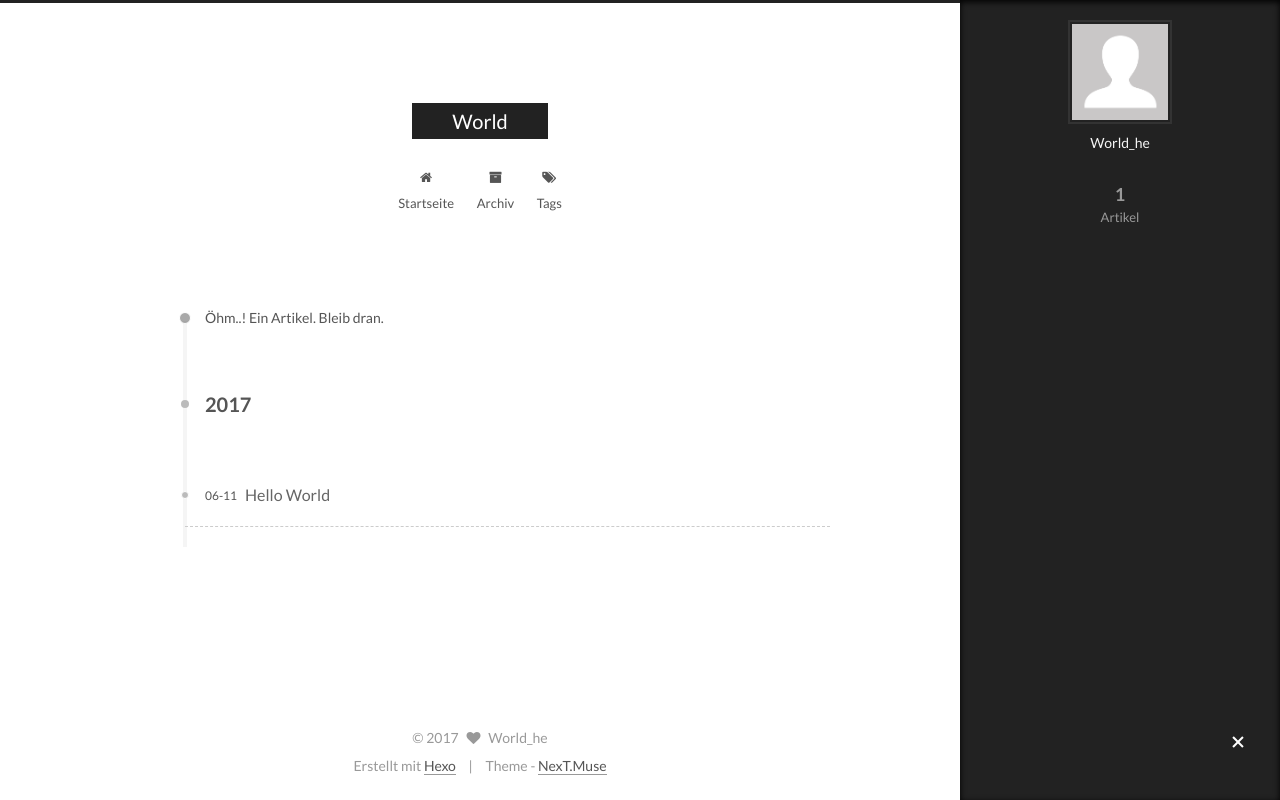
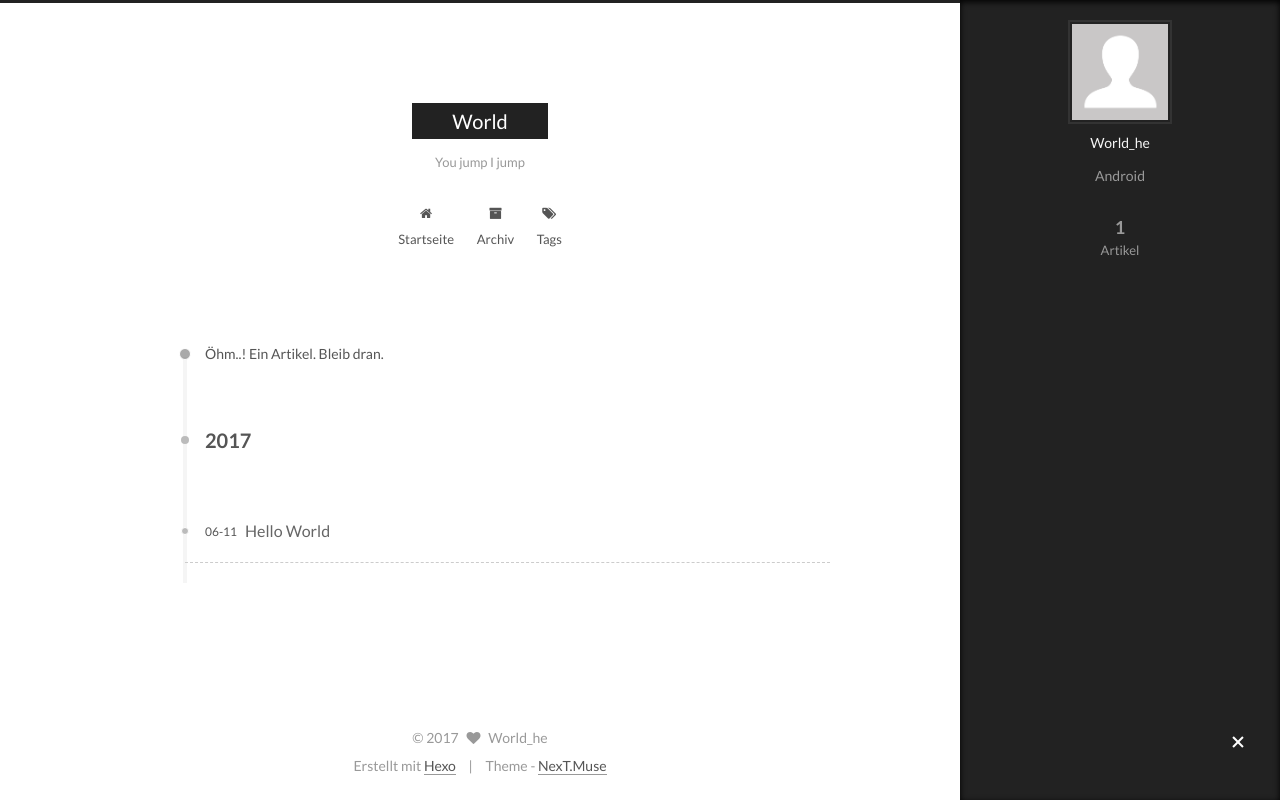
Before and after one commit to worldhe/worldhe.github.io, a plain HTML site: page archives/2017/06/index.html in a window 1280 px wide. Both pictures are taken after a click on the element 1238 px from the left and 743 px from the top of the page. Drawn offline with Linux system fonts and the light colour scheme.

Commit message:
Site updated: 2017-06-20 22:44:07

```diff
--- a/archives/2017/06/index.html
+++ b/archives/2017/06/index.html
@@ -93,12 +93,15 @@
 
 
 
+<meta name="description" content="Android">
 <meta property="og:type" content="website">
 <meta property="og:title" content="World">
 <meta property="og:url" content="http://yoursite.com/archives/2017/06/index.html">
 <meta property="og:site_name" content="World">
+<meta property="og:description" content="Android">
 <meta name="twitter:card" content="summary">
 <meta name="twitter:title" content="World">
+<meta name="twitter:description" content="Android">
 
 
 
@@ -173,7 +176,7 @@
       </a>
     </div>
 
-        <p class="site-subtitle"></p>
+        <p class="site-subtitle">You jump I jump</p>
 
   </div>
 
@@ -335,7 +338,7 @@
                alt="World_he" />
           <p class="site-author-name" itemprop="name">World_he</p>
 
-              <p class="site-description motion-element" itemprop="description"></p>
+              <p class="site-description motion-element" itemprop="description">Android</p>
 
         </div>
         <nav class="site-state motion-element">
--- a/css/main.css
+++ b/css/main.css
@@ -1677,7 +1677,7 @@ pre .javascript .function {
   width: 4px;
   height: 4px;
   border-radius: 50%;
-  background: #46ff13;
+  background: #1116ff;
 }
 .links-of-blogroll {
   font-size: 13px;
```
Also changed, not shown: 2017/06/11/hello-world/index.html (+2 -2 lines), archives/2017/index.html (+5 -2 lines), archives/index.html (+5 -2 lines), index.html (+5 -2 lines).
